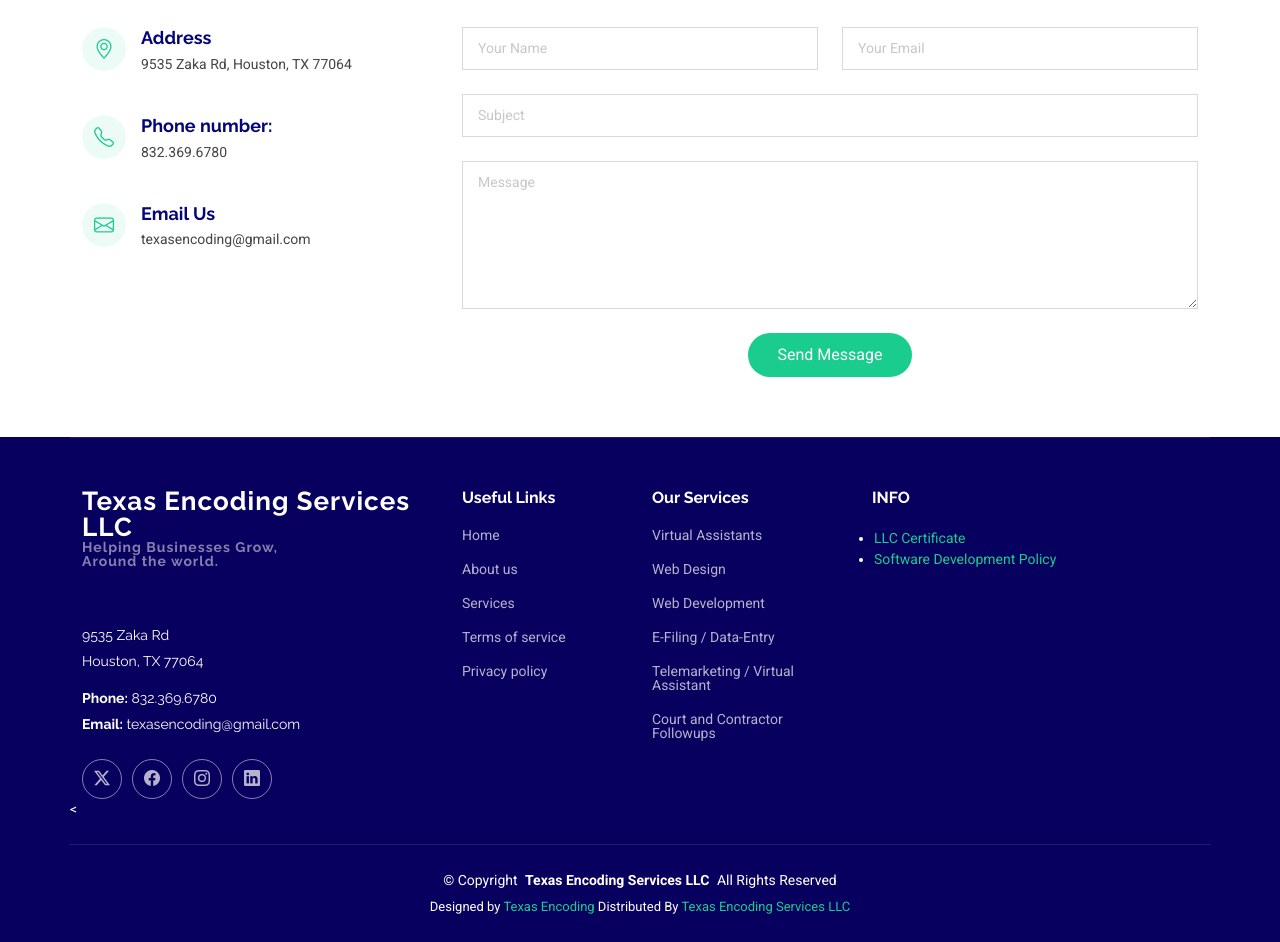
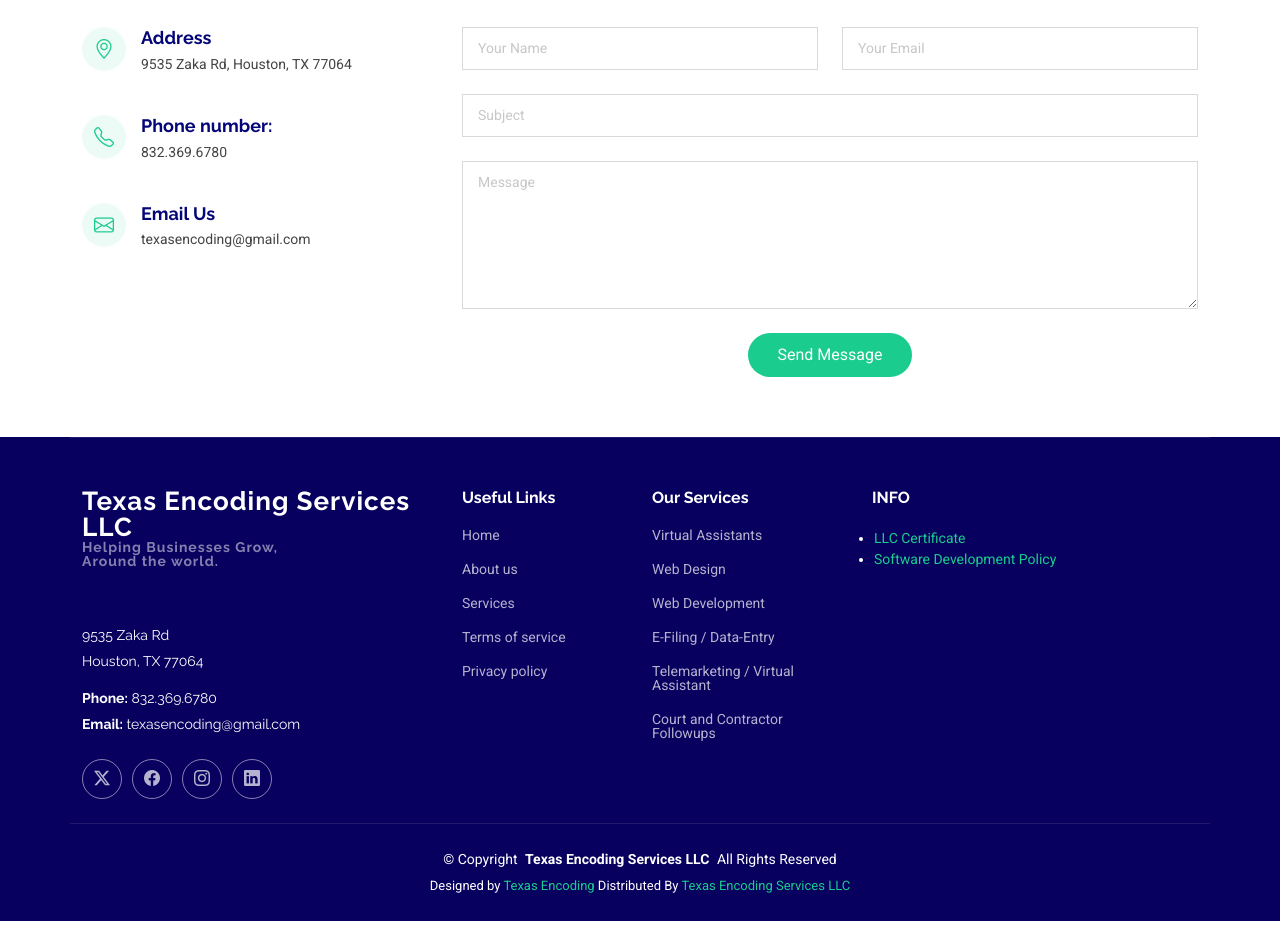
Before and after one commit to clycly073001/Texas-Encoding, a plain HTML site: page index.html in a window 1280 px wide. Shown: the part 3611-4553 px from the top of the page. After the commit the page ends 4532 px from the top, so only its background shows below. Drawn offline with nearby package versions, Linux system fonts and the light colour scheme.

Commit message:
Update index.html

```diff
--- a/index.html
+++ b/index.html
@@ -491,7 +491,7 @@
             </ul>
           </div>
 
-          <<!-- Modal for PDF -->
+          <!-- Modal for PDF -->
 <div class="modal fade" id="pdfModal" tabindex="-1" aria-labelledby="pdfModalLabel" aria-hidden="true">
   <div class="modal-dialog modal-xl">
     <div class="modal-content">
```
